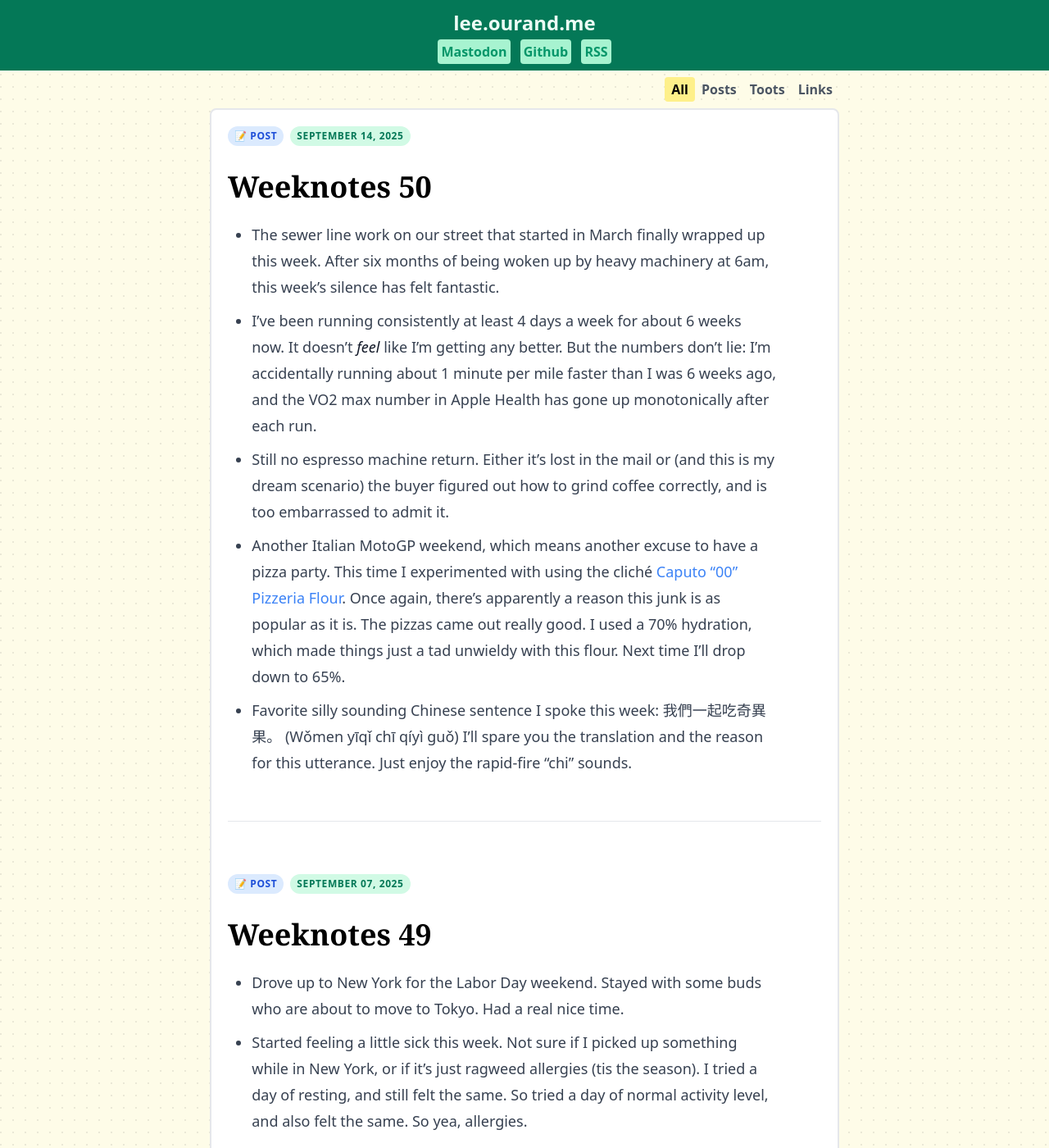
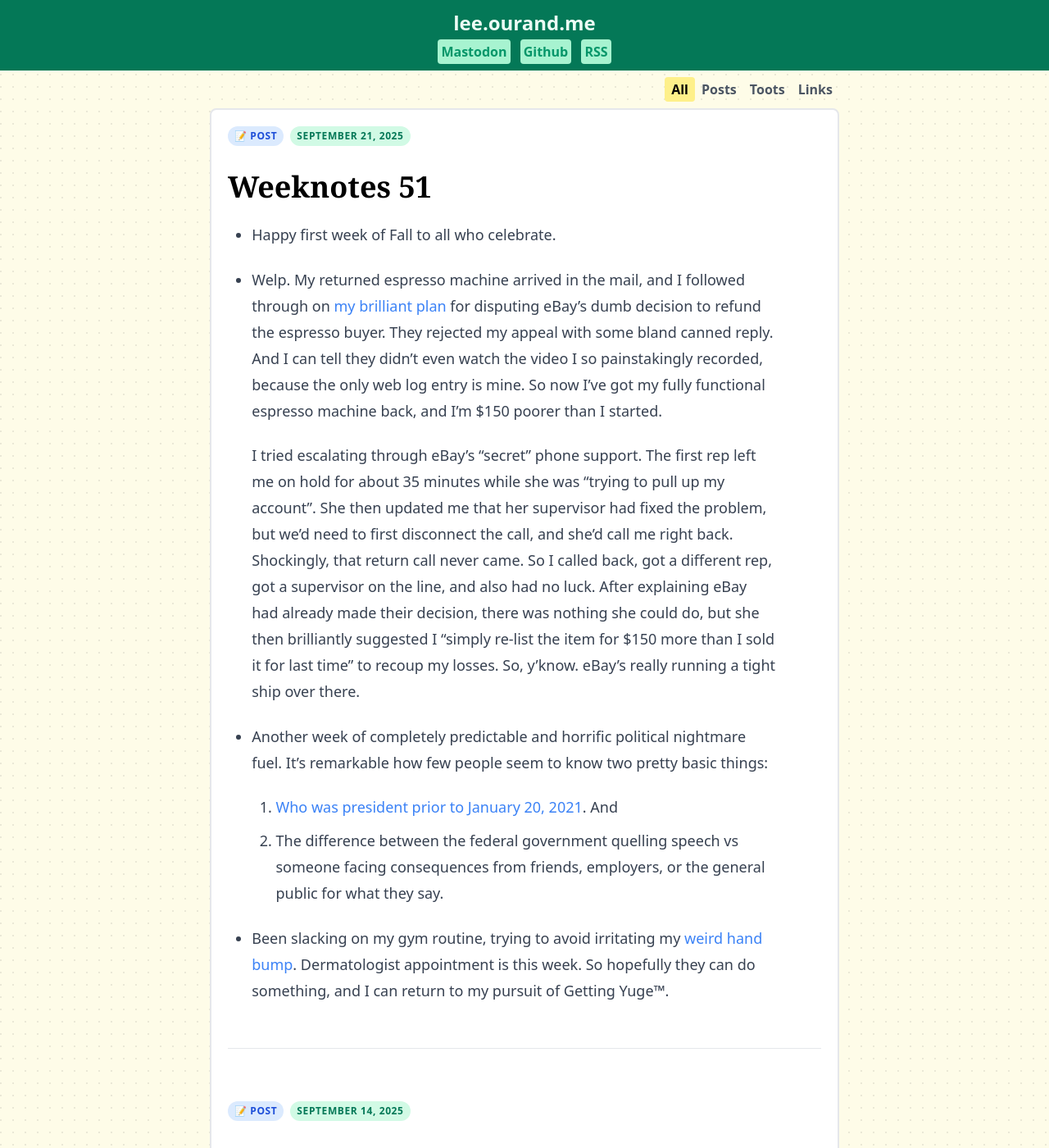
Before and after one commit to leeourand/leeourand.github.com, a Jekyll site: the page built from index.html, in a window 1280 px wide and 1400 px high. Shown: the whole window at 82% size. Built offline with Jekyll 4.4.1, drawn with Linux system fonts in a browser that asks for light colours; the list of posts is cut into pages by our own code; some of the changed text lies outside the part shown.

Commit message:
Weeknotes 51

```diff
--- a/_posts/2025-08-31-weeknotes-48.md
+++ b/_posts/2025-08-31-weeknotes-48.md
@@ -23,13 +23,13 @@ tube, through a bed of coffee. That’s it. There are literally no electronics,
 motor, no pump. The only way it doesn't build pressure is if you didn't grind
 the coffee finely enough. Which is a bit like filling up your Honda Civic with
 diesel, watching it sputter and die, then calling Honda for a refund.</span>
-- I guess I've been gyming just too hard, and managed to develop a weird cyst on
+- <span id="hand-bump">I guess I've been gyming just too hard, and managed to develop a weird cyst on
 the palm of my hand. Going to take a break until I can get to a dermatologist to
 check it out. Of course, that's going to be about a month's wait time. The old
 trope is that in countries with socialized medicine you'll "wait months for
 care." Except here in the U.S., you also wait months… but after paying an
 insurance premium, a deductible, and the emotional toll of arguing with a
-insurance middleman who hates their job.
+insurance middleman who hates their job.</span>
 - Headed up to NY to see some friends for Labor Day weekend. Going to try
 the whole EV car trip thing once more, this time with a bit more planning.
 Fingers crossed it goes better than our last couple extremely stressful attempts.
--- a/_posts/2025-09-07-weeknotes-49.md
+++ b/_posts/2025-09-07-weeknotes-49.md
@@ -10,12 +10,12 @@ subtitle:
 while in New York, or if it's just ragweed allergies (tis the season). I tried a
 day of resting, and still felt the same. So tried a day of normal activity level, and
 also felt the same. So yea, allergies.
-- Looks like I'm losing the [eBay espresso machine dispute](/posts/2025/08/31/weeknotes-48#espresso-dispute). Buyer gets to return
+- <span id="espresso-return-plan">Looks like I'm losing the [eBay espresso machine dispute](/posts/2025/08/31/weeknotes-48#espresso-dispute). Buyer gets to return
 it, I get to pay both directions of shipping. So here's the plan: when it
 arrives, I’m going to record myself unboxing it, assembling it, and pulling a
 flawless espresso shot. Then send the video to eBay and say, "Roll tape." If
 this works, I get my $200 in shipping fees back. If it doesn't, at least I’ll
-have a very passive-aggressive YouTube tutorial.
+have a very passive-aggressive YouTube tutorial.</span>
 - Still cruising through [my new Taiwanese Mandarin textbooks](/posts/2025/08/31/weeknotes-48#taiwan-textbooks). I’d gotten lazy
 with hanzi, leaning too much on pinyin. These books don't really allow that.
 Result: my reading is improving, my writing is improving, and weirdly, that
--- /dev/null
+++ b/_posts/2025-09-21-weeknotes-51.md
@@ -0,0 +1,17 @@
+---
+category: Posts
+layout: post
+title: Weeknotes 51
+subtitle:
+---
+- Happy first week of Fall to all who celebrate.
+- Welp. My returned espresso machine arrived in the mail, and I followed through on [my brilliant plan](/posts/2025/09/07/weeknotes-49#espresso-return-plan) for disputing eBay's dumb decision to refund the espresso buyer. They rejected my appeal with some bland canned reply. And I can tell they didn't even watch the video I so painstakingly recorded, because the only web log entry is mine. So now I've got my fully functional espresso machine back, and I'm $150 poorer than I started.
+
+  I tried escalating through eBay's "secret" phone support. The first rep left me on hold for about 35 minutes while she was "trying to pull up my account". She then updated me that her supervisor had fixed the problem, but we'd need to first disconnect the call, and she'd call me right back. Shockingly, that return call never came. So I called back, got a different rep, got a supervisor on the line, and also had no luck. After explaining eBay had already made their decision, there was nothing she could do, but she then brilliantly suggested I "simply re-list the item for $150 more than I sold it for last time" to recoup my losses. So, y'know. eBay's really running a tight ship over there.
+- Another week of completely predictable and horrific political nightmare fuel.
+  It's remarkable how few people seem to know two pretty basic things:
+  1. [Who](https://bsky.app/profile/atrupar.com/post/3lupkfad5p52v) [was](https://bsky.app/profile/atrupar.com/post/3ltzhhb62oy2n) [president](https://gizmodo.com/marc-andreessen-seems-to-think-hillary-clinton-was-actually-president-2000552062) [prior](https://bsky.app/profile/atrupar.com/post/3lv6wwy3osx2f) [to](https://archive.is/YKQpv#:~:text=we,away) [January 20, 2021](https://xcancel.com/Acyn/status/1959420907379970220). And
+  2. The difference between the federal government quelling speech vs someone
+     facing consequences from friends, employers, or the general public for what
+  they say.
+- Been slacking on my gym routine, trying to avoid irritating my [weird hand bump](/posts/2025/08/31/weeknotes-48#hand-bump). Dermatologist appointment is this week. So hopefully they can do something, and I can return to my pursuit of Getting Yuge™.
```
